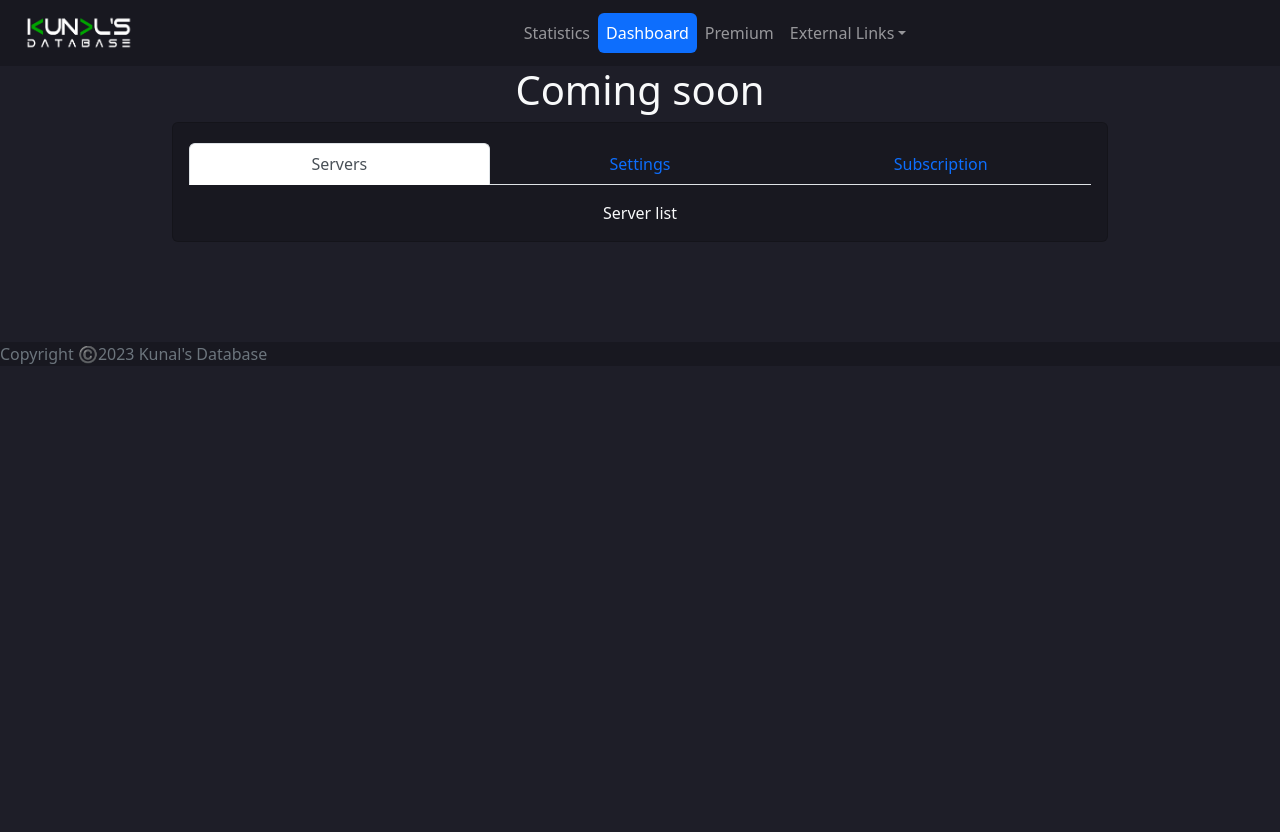
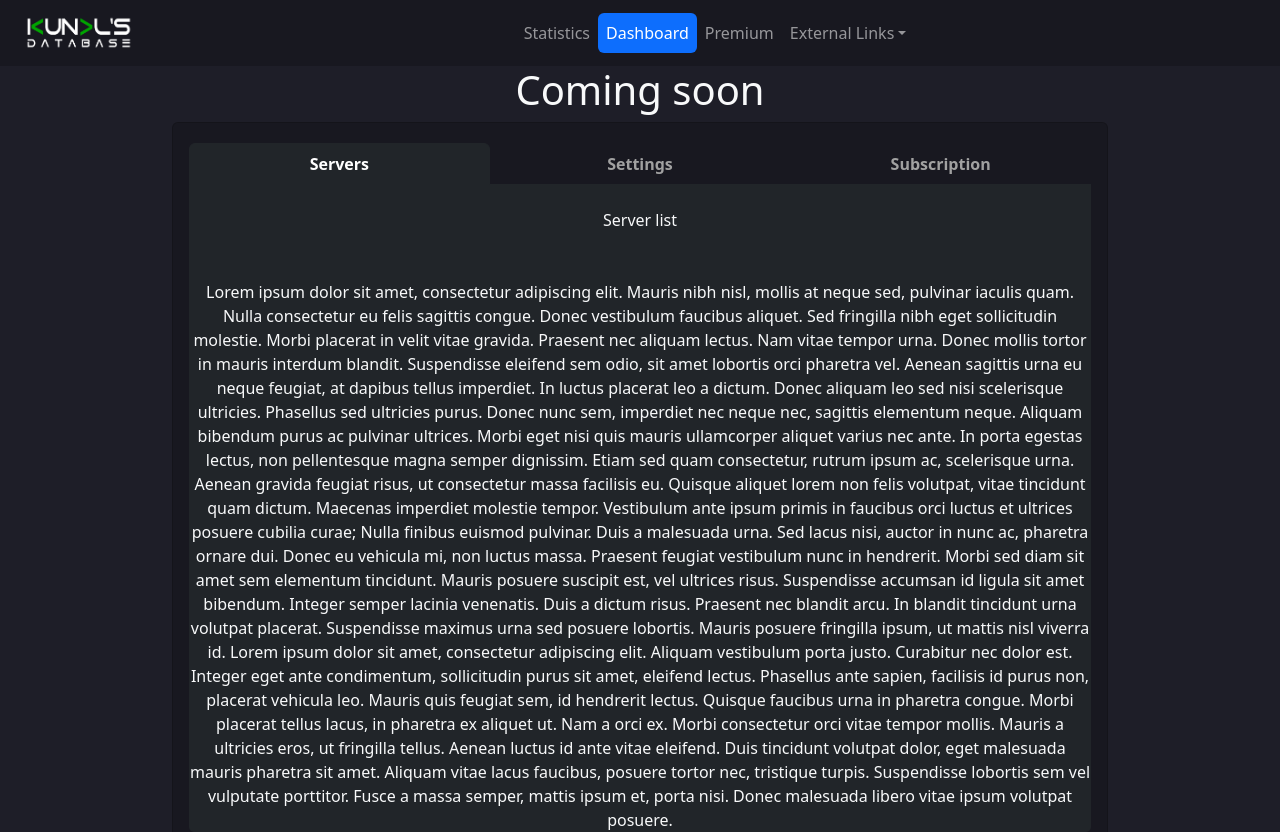
Before and after one commit to KunalsDatabase/KDBot-site, a React (Create React App) app: page /kdbot/dashboard in a window 1280 px wide. Shown: the top 832 px of the page. Before the commit the page ends 800 px from the top, so only its background shows below. Built offline with nearby package versions, Linux system fonts and the light colour scheme.

Commit message:
design changes

```diff
--- a/src/App.css
+++ b/src/App.css
@@ -110,3 +110,23 @@ input[type=number] {
   -moz-appearance: textfield;
   appearance: textfield;
 }
+.nav-tabs .nav-link {
+  color: rgb(161, 161, 161);
+}
+.nav-tabs .nav-link:focus, .nav-tabs .nav-link:hover{
+  border-color: var(--bs-secondary);
+}
+.nav-tabs {
+  border-bottom: 0px;
+  font-weight: bold;
+}
+.nav-tabs .nav-link.active {
+  color:white;
+  font-weight: bold;
+  background-color: var(--bs-dark);
+  border-color: var(--bs-dark);
+}
+.dashboard-tab-content{
+  background-color: var(--bs-dark);
+  border-radius:0px 0px 5px 5px;
+}
--- a/src/routes/Dashboard.tsx
+++ b/src/routes/Dashboard.tsx
@@ -14,18 +14,35 @@ function  Dashboard(){
             <Tabs
                 defaultActiveKey="servers"
                 id="dashboard-tabs"
-                className="mb-3"
                 justify
                 variant="tabs"
                 >
-                <Tab eventKey="servers" title="Servers">
-                    Server list
+                <Tab className="dashboard-tab-content" eventKey="servers" title="Servers">
+                    <br/>Server list
+                    <p><br/><br/>
+                    Lorem ipsum dolor sit amet, consectetur adipiscing elit. Mauris nibh nisl, mollis at neque sed, pulvinar iaculis quam. Nulla consectetur eu felis sagittis congue. Donec vestibulum faucibus aliquet. Sed fringilla nibh eget sollicitudin molestie. Morbi placerat in velit vitae gravida. Praesent nec aliquam lectus. Nam vitae tempor urna. Donec mollis tortor in mauris interdum blandit. Suspendisse eleifend sem odio, sit amet lobortis orci pharetra vel. Aenean sagittis urna eu neque feugiat, at dapibus tellus imperdiet. In luctus placerat leo a dictum. Donec aliquam leo sed nisi scelerisque ultricies. Phasellus sed ultricies purus. Donec nunc sem, imperdiet nec neque nec, sagittis elementum neque. Aliquam bibendum purus ac pulvinar ultrices.
+                    Morbi eget nisi quis mauris ullamcorper aliquet varius nec ante. In porta egestas lectus, non pellentesque magna semper dignissim. Etiam sed quam consectetur, rutrum ipsum ac, scelerisque urna. Aenean gravida feugiat risus, ut consectetur massa facilisis eu. Quisque aliquet lorem non felis volutpat, vitae tincidunt quam dictum. Maecenas imperdiet molestie tempor. Vestibulum ante ipsum primis in faucibus orci luctus et ultrices posuere cubilia curae; Nulla finibus euismod pulvinar. Duis a malesuada urna. Sed lacus nisi, auctor in nunc ac, pharetra ornare dui.
+                    Donec eu vehicula mi, non luctus massa. Praesent feugiat vestibulum nunc in hendrerit. Morbi sed diam sit amet sem elementum tincidunt. Mauris posuere suscipit est, vel ultrices risus. Suspendisse accumsan id ligula sit amet bibendum. Integer semper lacinia venenatis. Duis a dictum risus. Praesent nec blandit arcu. In blandit tincidunt urna volutpat placerat. Suspendisse maximus urna sed posuere lobortis. Mauris posuere fringilla ipsum, ut mattis nisl viverra id. Lorem ipsum dolor sit amet, consectetur adipiscing elit.
+                    Aliquam vestibulum porta justo. Curabitur nec dolor est. Integer eget ante condimentum, sollicitudin purus sit amet, eleifend lectus. Phasellus ante sapien, facilisis id purus non, placerat vehicula leo. Mauris quis feugiat sem, id hendrerit lectus. Quisque faucibus urna in pharetra congue. Morbi placerat tellus lacus, in pharetra ex aliquet ut. Nam a orci ex. Morbi consectetur orci vitae tempor mollis. Mauris a ultricies eros, ut fringilla tellus. Aenean luctus id ante vitae eleifend. Duis tincidunt volutpat dolor, eget malesuada mauris pharetra sit amet. Aliquam vitae lacus faucibus, posuere tortor nec, tristique turpis. Suspendisse lobortis sem vel vulputate porttitor. Fusce a massa semper, mattis ipsum et, porta nisi. Donec malesuada libero vitae ipsum volutpat posuere.
+                    </p>
                 </Tab>
-                <Tab eventKey="settings" title="Settings">
-                    Bot settings
+                <Tab className="dashboard-tab-content" eventKey="settings" title="Settings">
+                   <br/>Bot settings
+                    <p><br/><br/>
+                    Lorem ipsum dolor sit amet, consectetur adipiscing elit. Mauris nibh nisl, mollis at neque sed, pulvinar iaculis quam. Nulla consectetur eu felis sagittis congue. Donec vestibulum faucibus aliquet. Sed fringilla nibh eget sollicitudin molestie. Morbi placerat in velit vitae gravida. Praesent nec aliquam lectus. Nam vitae tempor urna. Donec mollis tortor in mauris interdum blandit. Suspendisse eleifend sem odio, sit amet lobortis orci pharetra vel. Aenean sagittis urna eu neque feugiat, at dapibus tellus imperdiet. In luctus placerat leo a dictum. Donec aliquam leo sed nisi scelerisque ultricies. Phasellus sed ultricies purus. Donec nunc sem, imperdiet nec neque nec, sagittis elementum neque. Aliquam bibendum purus ac pulvinar ultrices.
+                    Morbi eget nisi quis mauris ullamcorper aliquet varius nec ante. In porta egestas lectus, non pellentesque magna semper dignissim. Etiam sed quam consectetur, rutrum ipsum ac, scelerisque urna. Aenean gravida feugiat risus, ut consectetur massa facilisis eu. Quisque aliquet lorem non felis volutpat, vitae tincidunt quam dictum. Maecenas imperdiet molestie tempor. Vestibulum ante ipsum primis in faucibus orci luctus et ultrices posuere cubilia curae; Nulla finibus euismod pulvinar. Duis a malesuada urna. Sed lacus nisi, auctor in nunc ac, pharetra ornare dui.
+                    Donec eu vehicula mi, non luctus massa. Praesent feugiat vestibulum nunc in hendrerit. Morbi sed diam sit amet sem elementum tincidunt. Mauris posuere suscipit est, vel ultrices risus. Suspendisse accumsan id ligula sit amet bibendum. Integer semper lacinia venenatis. Duis a dictum risus. Praesent nec blandit arcu. In blandit tincidunt urna volutpat placerat. Suspendisse maximus urna sed posuere lobortis. Mauris posuere fringilla ipsum, ut mattis nisl viverra id. Lorem ipsum dolor sit amet, consectetur adipiscing elit.
+                    Aliquam vestibulum porta justo. Curabitur nec dolor est. Integer eget ante condimentum, sollicitudin purus sit amet, eleifend lectus. Phasellus ante sapien, facilisis id purus non, placerat vehicula leo. Mauris quis feugiat sem, id hendrerit lectus. Quisque faucibus urna in pharetra congue. Morbi placerat tellus lacus, in pharetra ex aliquet ut. Nam a orci ex. Morbi consectetur orci vitae tempor mollis. Mauris a ultricies eros, ut fringilla tellus. Aenean luctus id ante vitae eleifend. Duis tincidunt volutpat dolor, eget malesuada mauris pharetra sit amet. Aliquam vitae lacus faucibus, posuere tortor nec, tristique turpis. Suspendisse lobortis sem vel vulputate porttitor. Fusce a massa semper, mattis ipsum et, porta nisi. Donec malesuada libero vitae ipsum volutpat posuere.
+                    </p>
                 </Tab>
-                <Tab eventKey="subscription" title="Subscription">
-                    Subscription management
+                <Tab className="dashboard-tab-content" eventKey="subscription" title="Subscription">
+                    <br/>Subscription management
+                    <p><br/><br/>
+                    Lorem ipsum dolor sit amet, consectetur adipiscing elit. Mauris nibh nisl, mollis at neque sed, pulvinar iaculis quam. Nulla consectetur eu felis sagittis congue. Donec vestibulum faucibus aliquet. Sed fringilla nibh eget sollicitudin molestie. Morbi placerat in velit vitae gravida. Praesent nec aliquam lectus. Nam vitae tempor urna. Donec mollis tortor in mauris interdum blandit. Suspendisse eleifend sem odio, sit amet lobortis orci pharetra vel. Aenean sagittis urna eu neque feugiat, at dapibus tellus imperdiet. In luctus placerat leo a dictum. Donec aliquam leo sed nisi scelerisque ultricies. Phasellus sed ultricies purus. Donec nunc sem, imperdiet nec neque nec, sagittis elementum neque. Aliquam bibendum purus ac pulvinar ultrices.
+                    Morbi eget nisi quis mauris ullamcorper aliquet varius nec ante. In porta egestas lectus, non pellentesque magna semper dignissim. Etiam sed quam consectetur, rutrum ipsum ac, scelerisque urna. Aenean gravida feugiat risus, ut consectetur massa facilisis eu. Quisque aliquet lorem non felis volutpat, vitae tincidunt quam dictum. Maecenas imperdiet molestie tempor. Vestibulum ante ipsum primis in faucibus orci luctus et ultrices posuere cubilia curae; Nulla finibus euismod pulvinar. Duis a malesuada urna. Sed lacus nisi, auctor in nunc ac, pharetra ornare dui.
+                    Donec eu vehicula mi, non luctus massa. Praesent feugiat vestibulum nunc in hendrerit. Morbi sed diam sit amet sem elementum tincidunt. Mauris posuere suscipit est, vel ultrices risus. Suspendisse accumsan id ligula sit amet bibendum. Integer semper lacinia venenatis. Duis a dictum risus. Praesent nec blandit arcu. In blandit tincidunt urna volutpat placerat. Suspendisse maximus urna sed posuere lobortis. Mauris posuere fringilla ipsum, ut mattis nisl viverra id. Lorem ipsum dolor sit amet, consectetur adipiscing elit.
+                    Aliquam vestibulum porta justo. Curabitur nec dolor est. Integer eget ante condimentum, sollicitudin purus sit amet, eleifend lectus. Phasellus ante sapien, facilisis id purus non, placerat vehicula leo. Mauris quis feugiat sem, id hendrerit lectus. Quisque faucibus urna in pharetra congue. Morbi placerat tellus lacus, in pharetra ex aliquet ut. Nam a orci ex. Morbi consectetur orci vitae tempor mollis. Mauris a ultricies eros, ut fringilla tellus. Aenean luctus id ante vitae eleifend. Duis tincidunt volutpat dolor, eget malesuada mauris pharetra sit amet. Aliquam vitae lacus faucibus, posuere tortor nec, tristique turpis. Suspendisse lobortis sem vel vulputate porttitor. Fusce a massa semper, mattis ipsum et, porta nisi. Donec malesuada libero vitae ipsum volutpat posuere.
+                    </p>
                 </Tab>
             </Tabs>
       </Card.Body>
```
